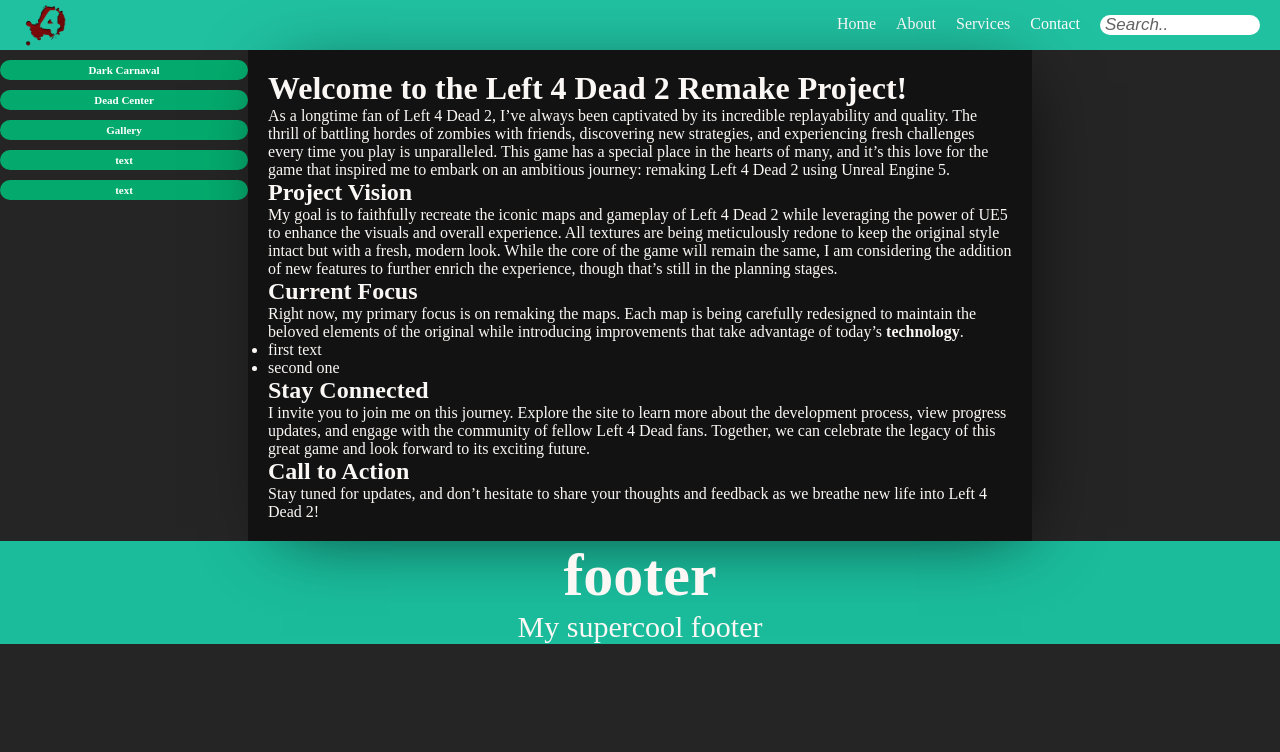
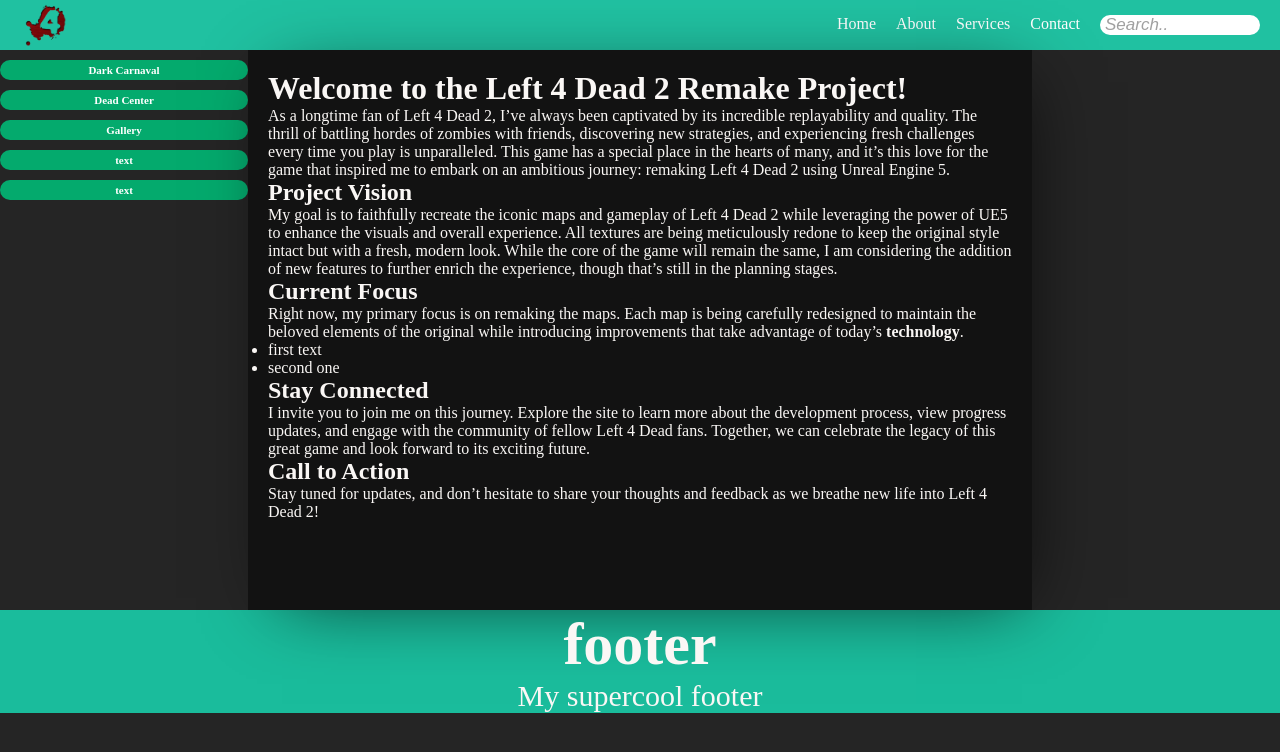
Before and after one commit to VKharchenko2272/game_remake_project_l4d, a plain HTML site: page htmlpractice.html in a window 1280 px wide. Drawn offline with Linux system fonts and the light colour scheme.

Commit message:
cleaned css, search input changes, wrapper min-height changed

```diff
--- a/htmlpractice.html
+++ b/htmlpractice.html
@@ -35,7 +35,7 @@
 
                 <li><a href="">Contact</a></li>
 
-                <input type="text" class="searchinput" placeholder="Search.." onfocus="placeholder = ''">
+                <input type="text" class="searchinput" placeholder="Search.."   >
             </ul>
 
         </nav>
--- a/style.css
+++ b/style.css
@@ -23,7 +23,7 @@
 ::placeholder {
     font-style: italic;
     font-size: 1em;
-    color: rgb(99, 99, 99);
+    color: rgb(160, 160, 160);
 }
 
 .searchinput {
@@ -97,7 +97,7 @@
 .wrapper {
     display: flex;
     flex-direction: row;
-    min-height: 462px;
+    min-height: 560px;
 }
 
 
```
